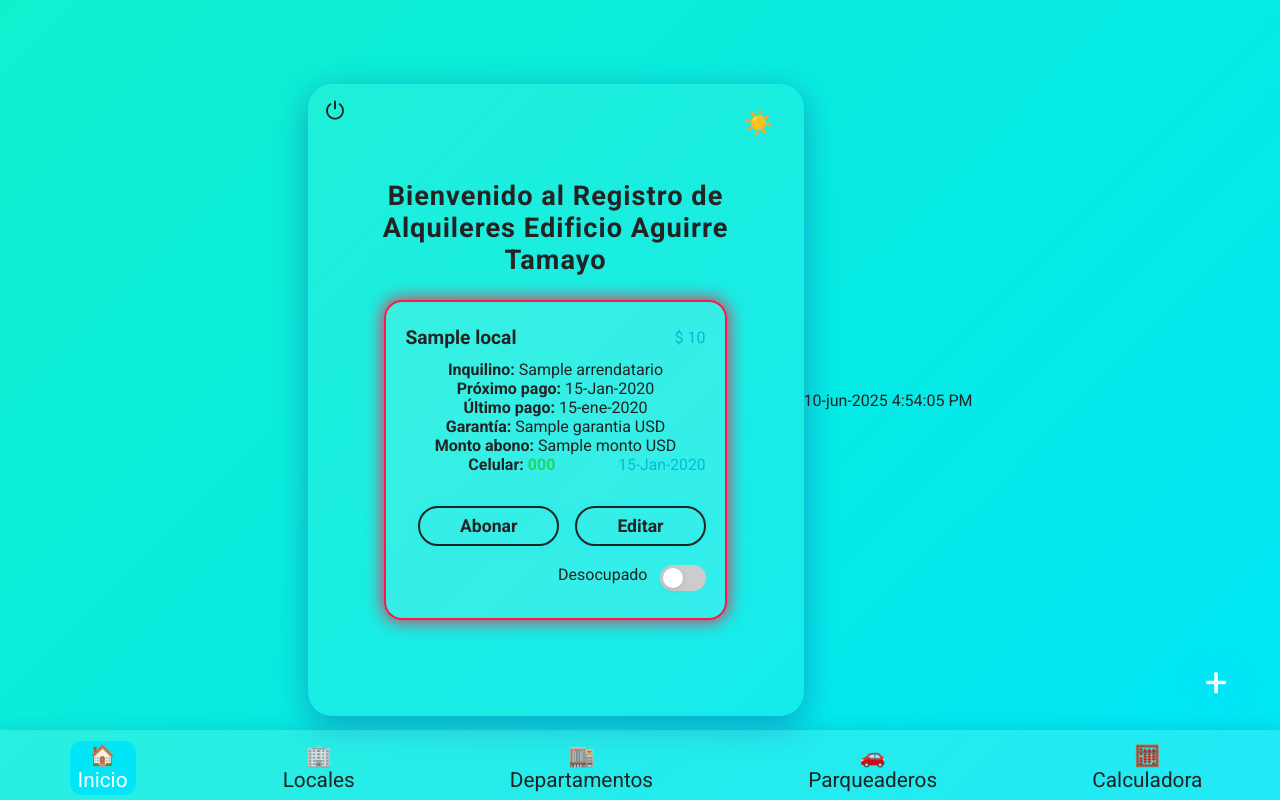
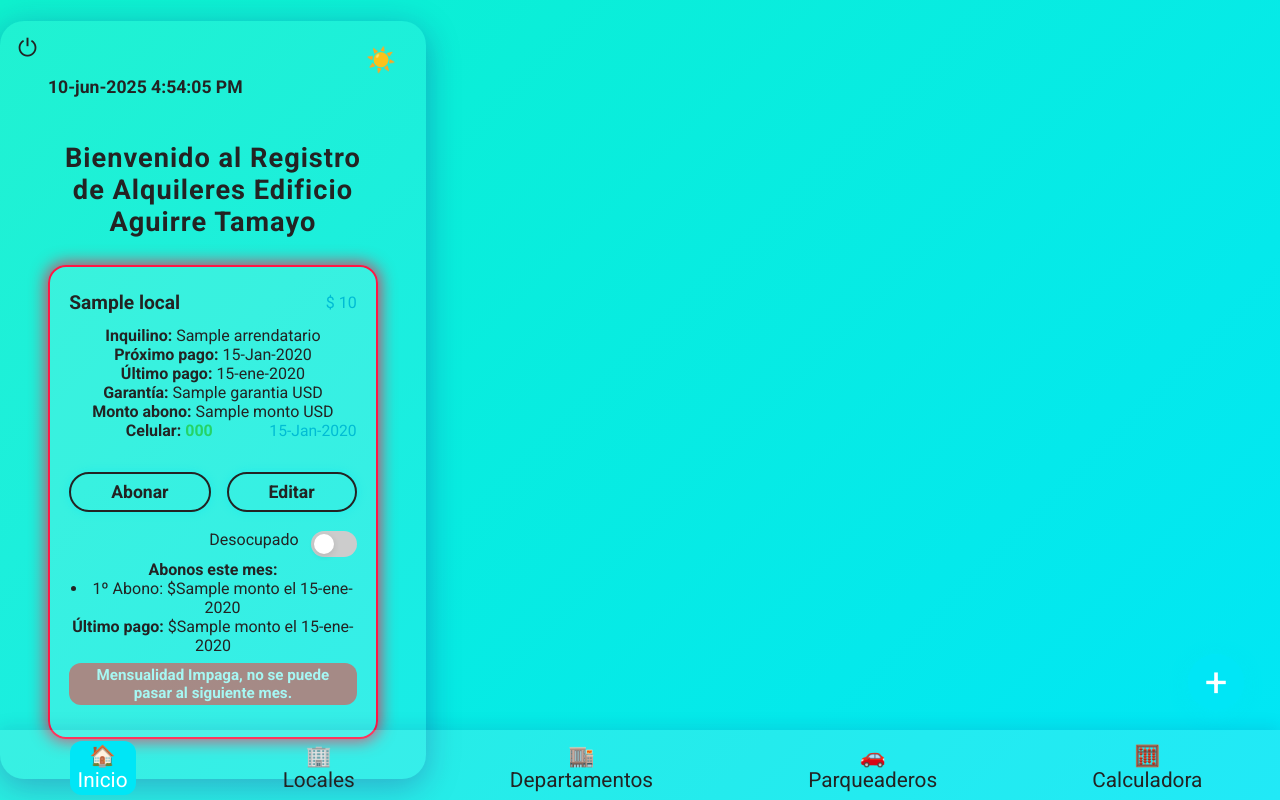
Before and after one commit to disasantaclara/alquiler, a Django app: template dashboard/templates/dashboard/dashboard.html in a window 1280 px wide. Run offline with Django 5.2, Linux system fonts and the light colour scheme; the template is opened without the code that fills it: most values are stand-ins (such as "Sample title", 1, 10 or a date in 2020).

Commit message:
prueba a branch development tarjetas a la izq

```diff
--- a/dashboard/templates/dashboard/dashboard.html
+++ b/dashboard/templates/dashboard/dashboard.html
@@ -31,7 +31,10 @@
         <button class="modo-btn" onclick="toggleMode()" title="Cambiar modo claro/oscuro">
             <span id="icono-modo">☀️</span>
         </button>
-        <h1 class="titulo-login" style="margin-bottom: 1.5rem;">Bienvenido al Registro de Alquileres Edificio Aguirre Tamayo</h1>
+        <div style="width:100%;display:flex;justify-content:flex-start;margin-bottom:0.3em;">
+    <span id="fecha-hora-local" style="font-size:1.1em;font-weight:bold;"></span>
+</div>
+<h1 class="titulo-login" style="margin-bottom: 1em;">Bienvenido al Registro de Alquileres Edificio Aguirre Tamayo</h1>
 
         <!-- Mosaico de tarjetas dinámicas -->
         <div class="mosaico-dashboard">
@@ -123,6 +126,38 @@
                         <span class="slider-toggle"></span>
                     </label>
                 </div>
+                <div>
+                    <strong>Abonos este mes:</strong>
+                    {% if local.abonos_mes %}
+                        <ul style="margin:0;padding-left:1.2em;">
+                        {% for abono in local.abonos_mes %}
+                            <li>
+                                {{ forloop.counter }}º Abono: ${{ abono.monto }} el {{ abono.fecha_pago|fecha_corta }}
+                            </li>
+                        {% endfor %}
+                        </ul>
+                    {% else %}
+                        Sin abonos este mes
+                    {% endif %}
+                </div>
+                <div>
+                    <strong>Último pago:</strong>
+                    {% if local.ultimo_pago %}
+                        ${{ local.ultimo_pago.monto }} el {{ local.ultimo_pago.fecha_pago|fecha_corta }}
+                    {% else %}
+                        Sin pagos
+                    {% endif %}
+                </div>
+                <!-- Nueva sección para estado de mensualidad -->
+                {% if not local.mensualidad_pagada %}
+                    <div class="tarjeta-alerta alerta-vencida" style="margin:0.5em 0;">
+                        Mensualidad Impaga, no se puede pasar al siguiente mes.
+                    </div>
+                {% else %}
+                    <div><strong>Próximo pago:</strong>
+                        {{ local.ultimo_pago.fecha_proximo_pago|fecha_corta }}
+                    </div>
+                {% endif %}
             </div>
             {% endfor %}
         </div>
@@ -369,7 +404,9 @@ if (localStorage.getItem('modo') === 'oscuro') {
     document.body && document.body.classList.add('dark-mode');
 }
 </script>
-<span id="fecha-hora-local"></span>
+<div style="width:100%;display:flex;justify-content:flex-start;">
+    <span id="fecha-hora-local" style="font-size:1.1em;font-weight:bold;"></span>
+</div>
 <script>
 function mostrarFechaHoraLocal() {
     const meses = ['ene', 'feb', 'mar', 'abr', 'may', 'jun', 'jul', 'ago', 'sep', 'oct', 'nov', 'dic'];
--- a/static/css/dashboard_custom.css
+++ b/static/css/dashboard_custom.css
@@ -1,9 +1,10 @@
 .mosaico-dashboard {
     display: flex;
     flex-wrap: wrap;
+    justify-content: center;   /* Centra horizontalmente */
     gap: 2rem;
-    justify-content: center;
-    margin-bottom: 3.5rem;
+    margin: 0 auto;
+    max-width: 1200px;
 }
 
 .tarjeta-dashboard {
```
Also changed, not shown: dashboard/views.py (+11 -1 lines), db.sqlite3, 1 other file.
